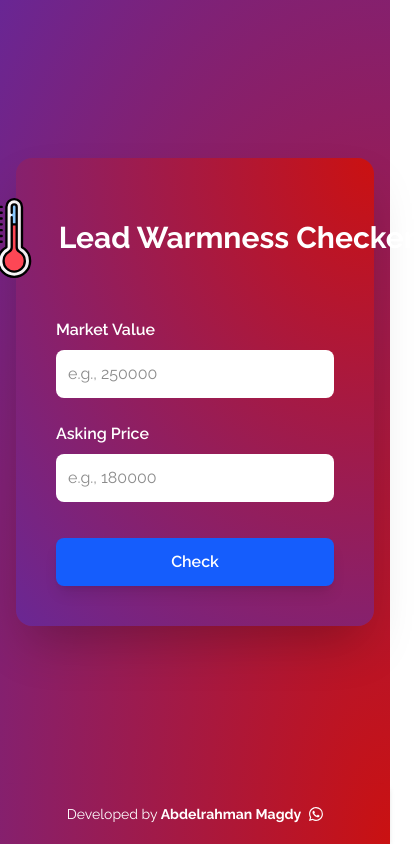
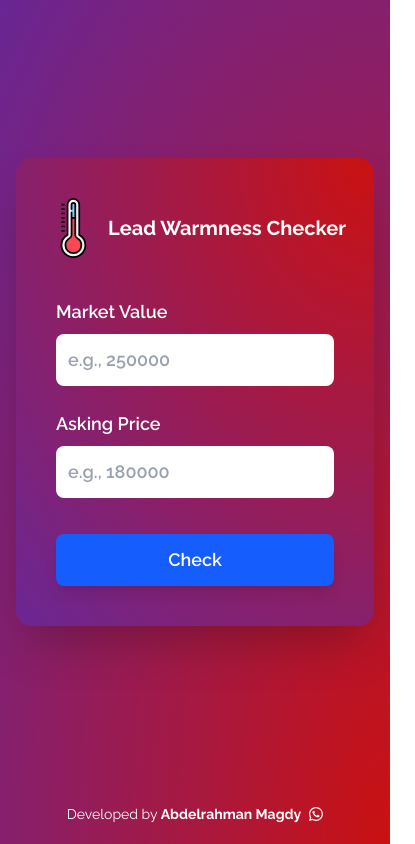
Before and after one commit to MRX723/Lead-Checker-abdelrahman-magdy, a Next.js app: page / in a window 390 px wide. Shown: the whole page, 415 px wide, since content can reach past the window. Built offline with nearby package versions, Linux system fonts and the light colour scheme.

Commit message:
Optimizations for mobiles phones

```diff
--- a/src/app/page.js
+++ b/src/app/page.js
@@ -63,16 +63,16 @@ export default function Home() {
         <div className="bg-[radial-gradient(at_right_top,_#CB1111,_#6A2794)] rounded-2xl shadow-2xl p-10 w-full max-w-lg">
           <div className="flex flex-nowrap justify-center items-center gap-1 mb-10">
 
-			  <img src="/svgr.svg" alt="Lead Checker Icon" draggable="false" className="select-none w-20 h-20"/>
+			  <img src="/svgr.svg" draggable="false" className="select-none sm:w-20 sm:h-20 w-15 h-15"/>
 
-			  <h2 className="text-3xl whitespace-nowrap font-extrabold font-raleway text-white">
+			  <h2 className="sm:text-3xl text-xl whitespace-nowrap font-extrabold font-raleway text-white">
 				Lead Warmness Checker
 			  </h2>
 
 			</div>
 
           <form onSubmit={(e) => { e.preventDefault(); handleCheck(); }}>
-            <label htmlFor="marketValue" className="block text-white font-raleway text-md font-semibold mb-2">
+            <label htmlFor="marketValue" className="block text-white font-raleway text-lg font-semibold mb-2">
               Market Value
             </label>
             <input
@@ -80,10 +80,10 @@ export default function Home() {
               placeholder="e.g., 250000"
               value={marketValue}
               onChange={e => setMarketValue(e.target.value)}
-              className="font-raleway w-full bg-white p-3 mb-6 rounded-lg border-0 border-gray-300 text-md focus:outline-none"
+              className="text-lg placeholder-gray-400 font-semibold font-raleway w-full bg-white p-3 mb-6 rounded-lg border-0 border-gray-300 text-md focus:outline-none"
             />
 
-            <label htmlFor="askingPrice" className="block text-md text-white font-raleway font-semibold mb-2">
+            <label htmlFor="askingPrice" className="block text-lg text-white font-raleway font-semibold mb-2">
               Asking Price
             </label>
             <input
@@ -91,7 +91,7 @@ export default function Home() {
               placeholder="e.g., 180000"
               value={askingPrice}
               onChange={e => setAskingPrice(e.target.value)}
-              className="font-raleway w-full bg-white p-3 mb-9 rounded-lg border-0 border-gray-300 text-md focus:outline-none"
+              className="placeholder-gray-400 text-lg font-semibold font-raleway w-full bg-white p-3 mb-9 rounded-lg border-0 border-gray-300 text-md focus:outline-none"
             />
 
             <motion.button
@@ -99,7 +99,7 @@ export default function Home() {
               whileHover={{ scale: 1.1 }}
               whileTap={{ scale: 0.90 }}
               transition={{type: "tween", duration: 0.11, ease: "easeOut"}}
-              className="font-raleway hover:cursor-pointer w-full bg-blue-600 text-white font-semibold py-3 rounded-lg hover:bg-blue-700 transition-colors duration-200 shadow-lg"
+              className="font-raleway text-lg hover:cursor-pointer w-full bg-blue-600 text-white font-semibold py-3 rounded-lg hover:bg-blue-700 transition-colors duration-200 shadow-lg"
             >
               Check
             </motion.button>
@@ -112,7 +112,7 @@ export default function Home() {
                 animate={{ opacity: 1, y: 0, scale: 1 }}
                 exit={{ opacity: 0, y: -10, scale: 0.70 }}
                 transition={{ duration: 0.2 }}
-                className="mt-8 p-4 font-semibold rounded-lg bg-gray-50 text-center text-md font-raleway"
+                className="mt-8 p-4 font-semibold rounded-lg bg-gray-50 text-center text-lg font-raleway"
                 style={{color: color }}
               >
                 {result}
```
